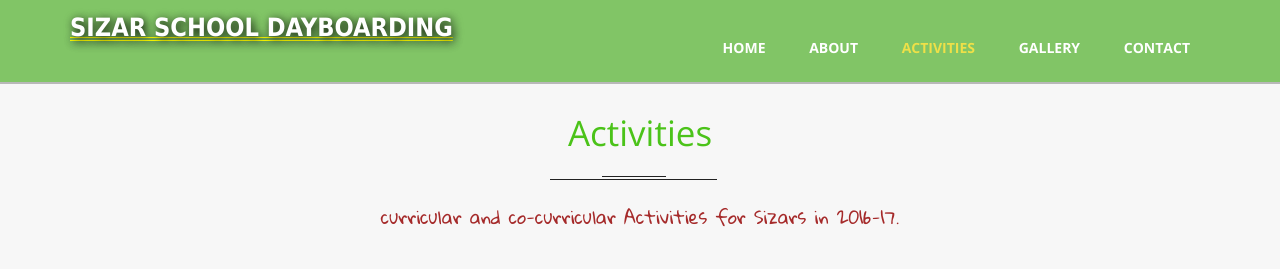
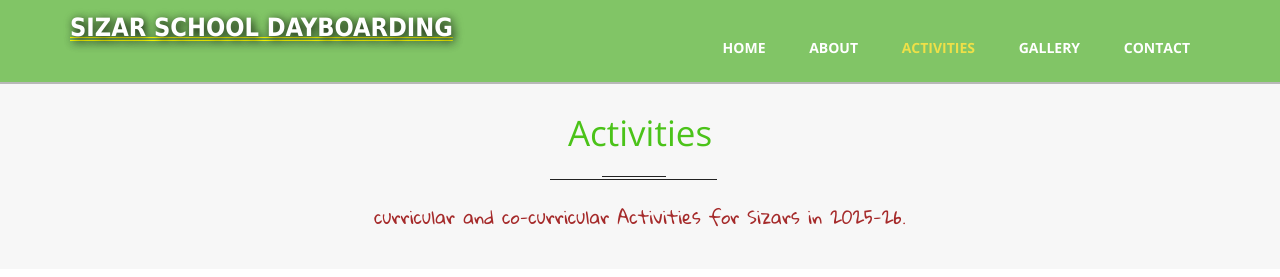
Before and after one commit to sizarschool/sizarschool, a plain HTML site: page activities.html in a window 1280 px wide. Shown: the top 277 px of the page. Drawn offline with nearby package versions, Linux system fonts and the light colour scheme.

Commit message:
Update activities.html

```diff
--- a/activities.html
+++ b/activities.html
@@ -135,7 +135,7 @@ function hideURLbar(){ window.scrollTo(0,1); } </script>
 <!-- gallery -->
 	<div style="padding-top: 30px;" class="gallery" id="gallery">
 		<h3>Activities</h3>
-		<h4 style="text-align: center; color: brown;padding-top: 30px" >curricular and co-curricular Activities for Sizars in 2016-17.</h4>
+		<h4 style="text-align: center; color: brown;padding-top: 30px" >curricular and co-curricular Activities for Sizars in 2025-26.</h4>
 
 		<script type="text/javascript" src="js/smoothbox.jquery2.js"></script>
 	</div>
```
